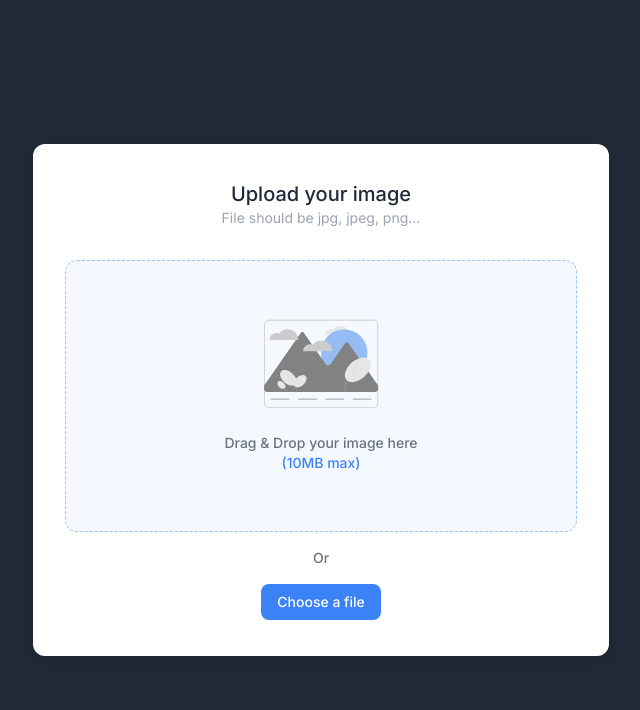
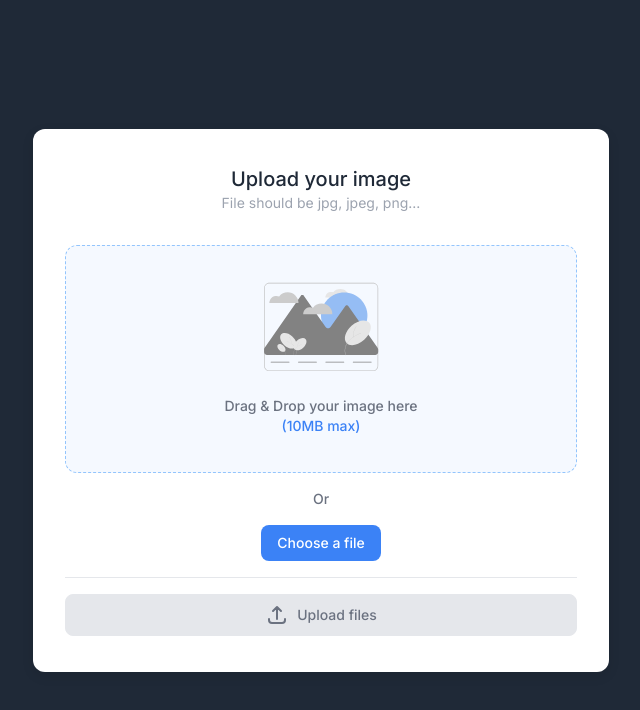
Before and after one commit to nisargp08/image-uploader, a Vue app: page / in a window 1280 px wide. Shown: the top 710 px of the page, without its empty margins (319-959 px from the left). Built offline with nearby package versions, Linux system fonts and the light colour scheme.

Commit message:
Upload button and it's validation added

```diff
--- a/package.json
+++ b/package.json
@@ -8,6 +8,7 @@
     "lint": "vue-cli-service lint"
   },
   "dependencies": {
+    "axios": "^0.21.1",
     "core-js": "^3.6.5",
     "vue": "^2.6.11",
     "vue-router": "^3.2.0"
--- /dev/null
+++ b/src/components/Loading.vue
@@ -0,0 +1,51 @@
+<template>
+  <div class="loading-component">
+    <div class="max-w-xs mx-auto">
+      <div
+        class="bg-white rounded-xl shadow-card-shadow max-w-sm w-full h-36 px-8 flex items-center"
+      >
+        <div class="flex-1">
+          <h3 class="text-gray-800 font-medium text-lg">Uploading...</h3>
+          <!-- Progress bar wrapper -->
+          <div class="progress-bar overflow-hidden relative w-full bg-gray-200 rounded-lg h-2 mt-6">
+            <!-- Progress bar inner -->
+            <div class="animation-run rounded-lg h-full w-1/4 bg-blue-500"></div>
+          </div>
+        </div>
+      </div>
+      <div class="test"></div>
+    </div>
+  </div>
+</template>
+
+<script>
+export default {};
+</script>
+
+<style lang="scss">
+// run animation keyframe
+// .progress-bar{
+//     &::before{
+//         content: "";
+//         display: block;
+//         border-radius: 8px;
+//         background: #2F80ED;
+//         height: 100%;
+//         max-width: 100px;
+//         width: 100%;
+//         position: absolute;
+//         animation: run 1s infinite ease-out 0s;
+//     }
+// }
+.animation-run{
+  animation: run 1s infinite ease-out 0s;
+}
+@keyframes run {
+  from {
+    transform: translateX(0px);
+  }
+  to {
+    transform: translateX(200px);
+  }
+}
+</style>
--- a/src/index.css
+++ b/src/index.css
@@ -6,6 +6,9 @@
 .btn {
   @apply rounded-lg text-gray-900 bg-white border border-gray-300 py-2 px-4 font-medium text-xs sm:text-sm cursor-pointer text-center transition focus:outline-none focus:ring focus:ring-2;
 }
+.btn:disabled{
+  @apply bg-gray-200 border-gray-200 text-gray-500 hover:bg-gray-200 cursor-not-allowed
+}
 .btn-blue {
   @apply bg-blue-500 text-white hover:bg-blue-600 border-none;
 }
--- a/src/views/Home.vue
+++ b/src/views/Home.vue
@@ -61,18 +61,29 @@
                   >
                     <img class="rounded-md object-cover" :src="image" />
                     <!-- Remove overlay -->
-                    <div
-                      class="absolute inset-0 remove-overlay rounded-md"
-                    >
-                     <div class="flex items-center justify-end mt-2 mr-2">
-                       <!-- Remove button -->
-                       <button class="removeIcon btn text-xs py-1 px-2" @click="removeImage(index)" title="Remove image">
+                    <div class="absolute inset-0 remove-overlay rounded-md">
+                      <div class="flex items-center justify-end mt-2 mr-2">
+                        <!-- Remove button -->
+                        <button
+                          class="removeIcon btn text-xs py-1 px-2"
+                          @click="removeImage(index)"
+                          title="Remove image"
+                        >
                           <span class="mr-1">Remove</span>
-                          <svg xmlns="http://www.w3.org/2000/svg" class="h-4 w-4 p-1 font-bold rounded-full inline-block bg-red-500 text-white" viewBox="0 0 20 20" fill="currentColor">
-                            <path fill-rule="evenodd" d="M4.293 4.293a1 1 0 011.414 0L10 8.586l4.293-4.293a1 1 0 111.414 1.414L11.414 10l4.293 4.293a1 1 0 01-1.414 1.414L10 11.414l-4.293 4.293a1 1 0 01-1.414-1.414L8.586 10 4.293 5.707a1 1 0 010-1.414z" clip-rule="evenodd" />
+                          <svg
+                            xmlns="http://www.w3.org/2000/svg"
+                            class="h-4 w-4 p-1 font-bold rounded-full inline-block bg-red-500 text-white"
+                            viewBox="0 0 20 20"
+                            fill="currentColor"
+                          >
+                            <path
+                              fill-rule="evenodd"
+                              d="M4.293 4.293a1 1 0 011.414 0L10 8.586l4.293-4.293a1 1 0 111.414 1.414L11.414 10l4.293 4.293a1 1 0 01-1.414 1.414L10 11.414l-4.293 4.293a1 1 0 01-1.414-1.414L8.586 10 4.293 5.707a1 1 0 010-1.414z"
+                              clip-rule="evenodd"
+                            />
                           </svg>
                         </button>
-                     </div>
+                      </div>
                     </div>
                   </div>
                 </div>
@@ -98,6 +109,34 @@
                   multiple
                 />
               </div>
+            </div>
+          </div>
+          <!-- Upload button -->
+          <div class="mt-4 border-t border-gray-200">
+            <div class="pt-4">
+              <button
+                class="btn flex justify-center bg-success border border-success ring-success-hover ring-opacity-50 hover:bg-success-hover text-white w-full"
+                :disabled="disableCheck"
+                @click="uploadFiles"
+              >
+                <div class="flex items-center">
+                  <svg
+                    xmlns="http://www.w3.org/2000/svg"
+                    class="h-4 w-4 sm:w-6 sm:h-6"
+                    fill="none"
+                    viewBox="0 0 24 24"
+                    stroke="currentColor"
+                  >
+                    <path
+                      stroke-linecap="round"
+                      stroke-linejoin="round"
+                      stroke-width="2"
+                      d="M4 16v1a3 3 0 003 3h10a3 3 0 003-3v-1m-4-8l-4-4m0 0L8 8m4-4v12"
+                    />
+                  </svg>
+                  <span class="ml-2">Upload files</span>
+                </div>
+              </button>
             </div>
           </div>
         </div>
@@ -135,7 +174,22 @@ export default {
       errMessages: [],
     };
   },
+  computed: {
+    disableCheck() {
+      if (this.previewFiles.length > 0 && this.storeFiles.length > 0) {
+        // Enable the button
+        return false;
+      } else {
+        // Disable the button
+        return true;
+      }
+    },
+  },
   methods: {
+    // Upload files to server
+    uploadFiles() {
+      console.log("UPLOADING");
+    },
     // When files are added using input button
     inputFiles($event) {
       // Clear file storage buffer
@@ -162,8 +216,11 @@ export default {
       // Clear file storage buffer
       this.clearFileBuffer();
       const files = $event.dataTransfer.files;
-      // Convert files to array and iterate through it
-      Array.from(files).forEach((file) => this.addImage(file));
+
+      if (files.length) {
+        // Convert files to array and iterate through it
+        Array.from(files).forEach((file) => this.addImage(file));
+      }
     },
     // Add image to array to preview and store
     addImage(file) {
@@ -181,7 +238,6 @@ export default {
       // Validate file input type
       if (!file.type.match("image.*")) {
         this.errMessages.push(`${file.name} is not a valid image type`);
-        console.log(this.errMessages);
         isValid = false;
       }
       // Validate file size
@@ -223,12 +279,16 @@ export default {
 
 <style lang="scss" scoped>
 .remove-overlay {
-  .removeIcon{
+  .removeIcon {
     display: none;
   }
   &:hover {
-    background: linear-gradient(to bottom left, rgba(31,41,55,1) 0px, transparent);
-    .removeIcon{
+    background: linear-gradient(
+      to bottom left,
+      rgba(31, 41, 55, 1) 0px,
+      transparent
+    );
+    .removeIcon {
       display: flex;
       align-items: center;
     }
--- a/tailwind.config.js
+++ b/tailwind.config.js
@@ -13,6 +13,11 @@ module.exports = {
       },
       minHeight : {
         'lg' : '32rem'
+      },
+      colors : {
+        'success' : '#28a745',
+        'success-hover' : '#218838',
+        'success-ring' : 'rgb(40 167 69)',
       }
     },
   },
```
Also changed, not shown: 1 other file (tests, documents, lock files or other folders).
